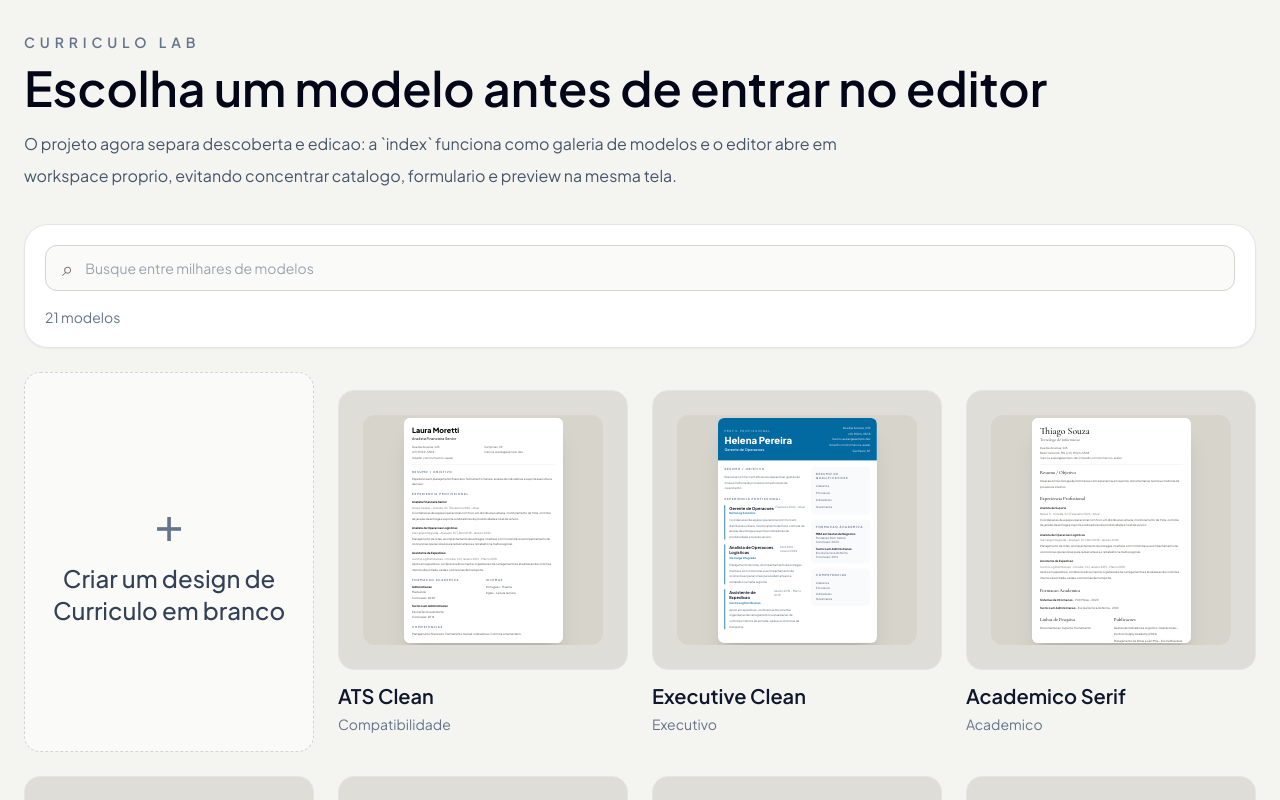
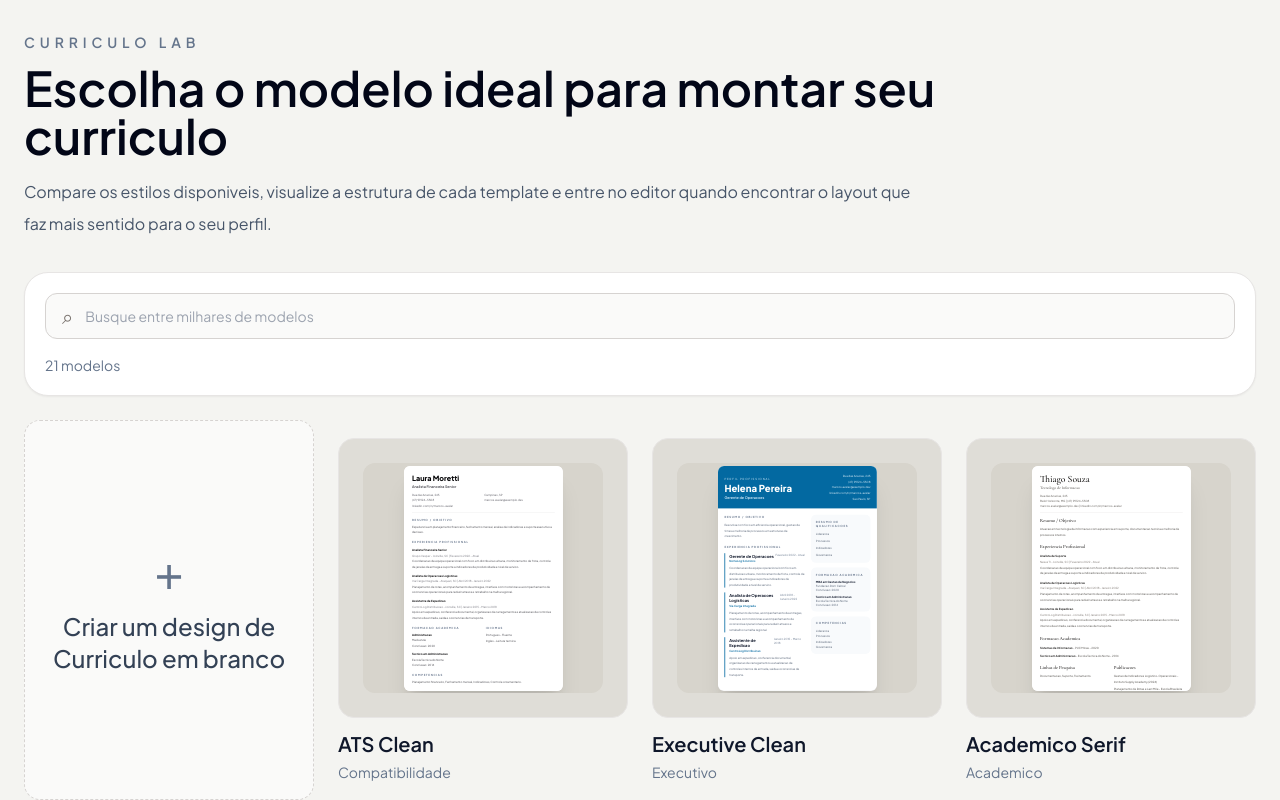
Before and after one commit to joaquimlopespena/curriculo-lab, a React (Vite) app: page / in a window 1280 px wide. Shown: the top 800 px of the page. Built offline with nearby package versions, Linux system fonts and the light colour scheme.

Commit message:
Update catalog and editor headers for improved clarity and user guidance

```diff
--- a/src/App.tsx
+++ b/src/App.tsx
@@ -19,12 +19,11 @@ function CatalogPage() {
       <header className="mb-8">
         <p className="text-sm font-semibold uppercase tracking-[0.35em] text-slate-500">Curriculo Lab</p>
         <h1 className="mt-3 max-w-5xl text-4xl font-semibold leading-tight text-slate-950 sm:text-5xl">
-          Escolha um modelo antes de entrar no editor
+          Escolha o modelo ideal para montar seu curriculo
         </h1>
         <p className="mt-4 max-w-4xl text-base leading-8 text-slate-600">
-          O projeto agora separa descoberta e edicao: a `index` funciona como galeria de modelos e
-          o editor abre em workspace proprio, evitando concentrar catalogo, formulario e preview na
-          mesma tela.
+          Compare os estilos disponiveis, visualize a estrutura de cada template e entre no editor
+          quando encontrar o layout que faz mais sentido para o seu perfil.
         </p>
       </header>
 
@@ -70,12 +69,11 @@ function EditorPage() {
       <header className="mb-8">
         <p className="text-sm font-semibold uppercase tracking-[0.35em] text-slate-500">Curriculo Lab</p>
         <h1 className="mt-3 max-w-5xl text-4xl font-semibold leading-tight text-slate-950 sm:text-5xl">
-          Editor modular com preview fixo e impressao fiel ao template
+          Preencha seu curriculo com visualizacao em tempo real
         </h1>
         <p className="mt-4 max-w-4xl text-base leading-8 text-slate-600">
-          O projeto agora separa descoberta e edicao: a `index` funciona como galeria de modelos e
-          o editor abre em workspace proprio, evitando concentrar catalogo, formulario e preview na
-          mesma tela.
+          Edite as informacoes por etapa, acompanhe o resultado no preview ao lado e gere o PDF com
+          o mesmo layout do modelo selecionado.
         </p>
       </header>
 
```
